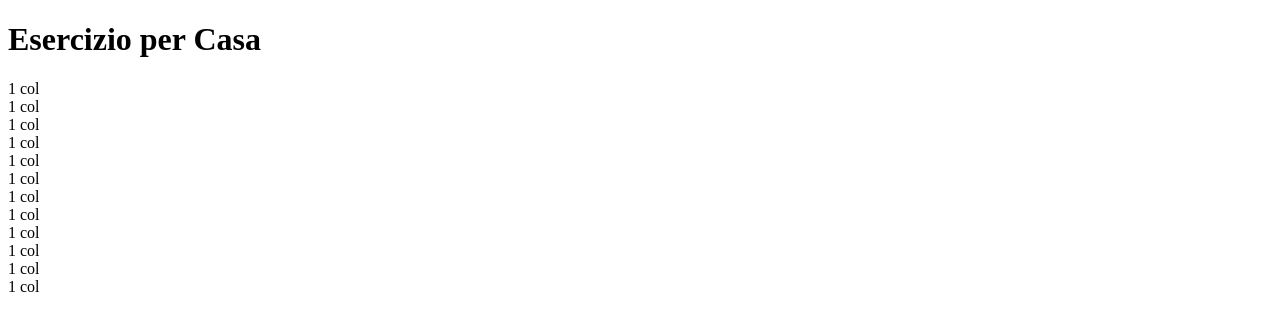
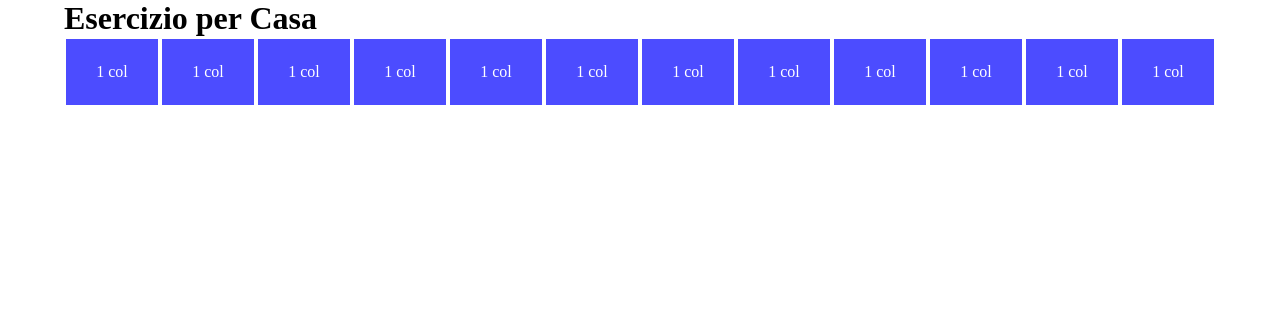
Before and after one commit to Paolo-Piga/html-css-12bool, a plain HTML site: page index.html in a window 1280 px wide. Drawn offline with Linux system fonts and the light colour scheme.

Commit message:
fatte prime due row

```diff
--- a/css/12bool.css
+++ b/css/12bool.css
@@ -0,0 +1,14 @@
+*{
+    margin: 0;
+    padding: 0;
+    box-sizing: border-box;
+}
+
+.container{
+    max-width: 90%;
+    margin: 0 auto;
+}
+
+.row{
+    display: flex;
+}
--- a/css/style.css
+++ b/css/style.css
@@ -0,0 +1,10 @@
+.debug{
+    width: 100%;
+    height: 70px;
+    border: 2px solid white;
+    background-color: rgb(76, 76, 255);
+    display: flex;
+    align-items: center;
+    justify-content: center;
+    color: white;
+}
--- a/index.html
+++ b/index.html
@@ -14,18 +14,18 @@
         <!-- first row -->
 
         <div class="row">
-            <div class="col-12">1 col</div>
-            <div class="col-12">1 col</div>
-            <div class="col-12">1 col</div>
-            <div class="col-12">1 col</div>
-            <div class="col-12">1 col</div>
-            <div class="col-12">1 col</div>
-            <div class="col-12">1 col</div>
-            <div class="col-12">1 col</div>
-            <div class="col-12">1 col</div>
-            <div class="col-12">1 col</div>
-            <div class="col-12">1 col</div>
-            <div class="col-12">1 col</div>
+            <div class="col-12 debug">1 col</div>
+            <div class="col-12 debug">1 col</div>
+            <div class="col-12 debug">1 col</div>
+            <div class="col-12 debug">1 col</div>
+            <div class="col-12 debug">1 col</div>
+            <div class="col-12 debug">1 col</div>
+            <div class="col-12 debug">1 col</div>
+            <div class="col-12 debug">1 col</div>
+            <div class="col-12 debug">1 col</div>
+            <div class="col-12 debug">1 col</div>
+            <div class="col-12 debug">1 col</div>
+            <div class="col-12 debug">1 col</div>
 
         </div>
     </div>
```
